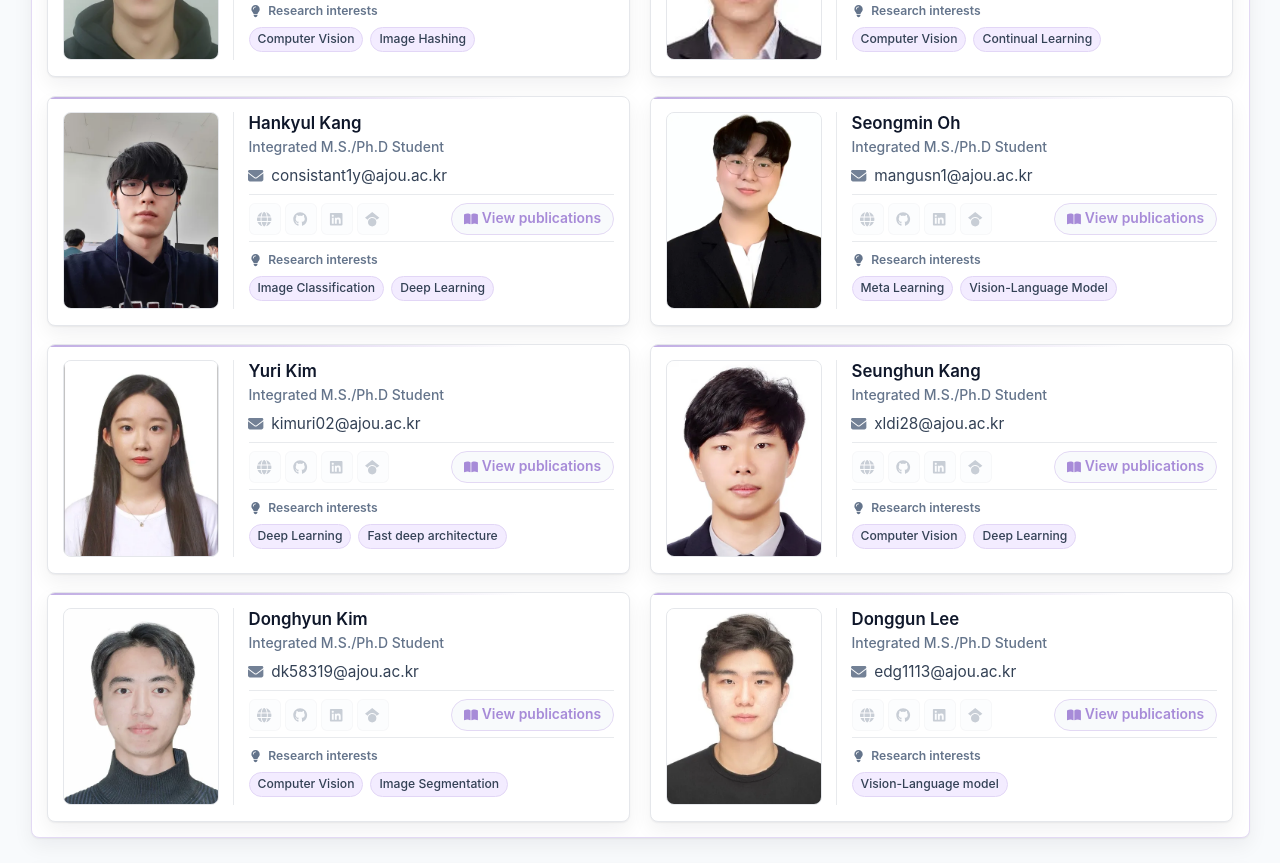
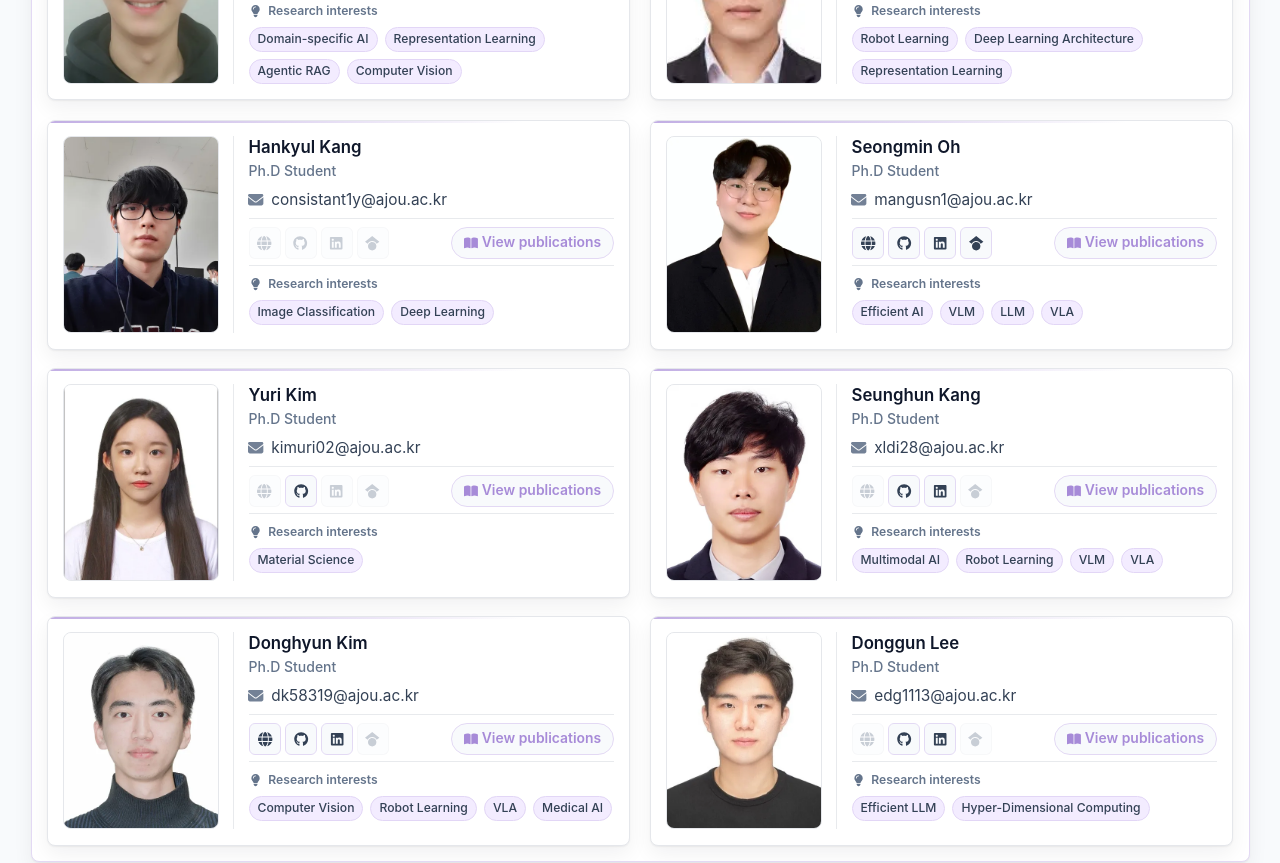
Before and after one commit to CVL-Lab/CVL-Lab.github.io, a React (Vite) app: page /people in a window 1280 px wide. Shown: the part 960-1823 px from the top of the page. Built offline with nearby package versions, Linux system fonts and the light colour scheme.

Commit message:
refactor: merge Integrated M.S./Ph.D into Ph.D section and sync member profiles

```diff
--- a/src/assets/dataset/people.json
+++ b/src/assets/dataset/people.json
@@ -3,7 +3,6 @@
         "schema_version": "2.0",
         "section_order": [
             "professor",
-            "integrated_mp",
             "phd",
             "master",
             "intern",
@@ -36,44 +35,50 @@
                 }
             }
         },
-        "integrated_mp": {
-            "title": "Integrated M.S and Ph.D",
+        "phd": {
+            "title": "Ph.D",
             "entries": {
                 "sungeun_kim": {
                     "order": 0,
                     "name": "Sungeun Kim",
-                    "position": "Integrated M.S./Ph.D Student",
+                    "position": "Ph.D Student",
                     "email": "kimsungeun@ajou.ac.kr",
                     "homepage": null,
-                    "research_interests": ["Computer Vision", "Image Hashing"],
+                    "research_interests": [
+                        "Domain-specific AI",
+                        "Representation Learning",
+                        "Agentic RAG",
+                        "Computer Vision"
+                    ],
                     "current_position": [],
                     "links": {
-                        "github": "https://github.com/sungeunkim",
+                        "github": "https://github.com/kim-sungeun",
                         "linkedin": null,
-                        "google_scholar": null
+                        "google_scholar": "https://scholar.google.com/citations?user=6PVnKQcAAAAJ&hl=ko"
                     }
                 },
                 "junhyeong_ko": {
                     "order": 1,
                     "name": "Junhyeong Ko",
-                    "position": "Integrated M.S./Ph.D Student",
+                    "position": "Ph.D Student",
                     "email": "threegopark@ajou.ac.kr",
                     "homepage": null,
                     "research_interests": [
-                        "Computer Vision",
-                        "Continual Learning"
+                        "Robot Learning",
+                        "Deep Learning Architecture",
+                        "Representation Learning"
                     ],
                     "current_position": [],
                     "links": {
                         "github": null,
                         "linkedin": null,
-                        "google_scholar": null
+                        "google_scholar": "https://scholar.google.com/citations?user=mu33PyQAAAAJ&hl=ko"
                     }
                 },
                 "hankyul_kang": {
                     "order": 2,
                     "name": "Hankyul Kang",
-                    "position": "Integrated M.S./Ph.D Student",
+                    "position": "Ph.D Student",
                     "email": "consistant1y@ajou.ac.kr",
                     "homepage": null,
                     "research_interests": [
@@ -90,33 +95,34 @@
                 "seongmin_oh": {
                     "order": 3,
                     "name": "Seongmin Oh",
-                    "position": "Integrated M.S./Ph.D Student",
+                    "position": "Ph.D Student",
                     "email": "mangusn1@ajou.ac.kr",
-                    "homepage": null,
+                    "homepage": "https://soonge.github.io/",
                     "research_interests": [
-                        "Meta Learning",
-                        "Vision-Language Model"
+                        "Efficient AI",
+                        "VLM",
+                        "LLM",
+                        "VLA"
                     ],
                     "current_position": [],
                     "links": {
-                        "github": null,
-                        "linkedin": null,
-                        "google_scholar": null
+                        "github": "https://github.com/SoongE",
+                        "linkedin": "https://www.linkedin.com/in/soonge",
+                        "google_scholar": "https://scholar.google.com/citations?user=dwOJaW8AAAAJ&hl=ko"
                     }
                 },
                 "yuri_kim": {
                     "order": 4,
                     "name": "Yuri Kim",
-                    "position": "Integrated M.S./Ph.D Student",
+                    "position": "Ph.D Student",
                     "email": "kimuri02@ajou.ac.kr",
                     "homepage": null,
                     "research_interests": [
-                        "Deep Learning",
-                        "Fast deep architecture"
+                        "Material Science"
                     ],
                     "current_position": [],
                     "links": {
-                        "github": null,
+                        "github": "https://github.com/K-glass",
                         "linkedin": null,
                         "google_scholar": null
                     }
@@ -124,53 +130,59 @@
                 "seunghun_kang": {
                     "order": 5,
                     "name": "Seunghun Kang",
-                    "position": "Integrated M.S./Ph.D Student",
+                    "position": "Ph.D Student",
                     "email": "xldi28@ajou.ac.kr",
                     "homepage": null,
-                    "research_interests": ["Computer Vision", "Deep Learning"],
+                    "research_interests": [
+                        "Multimodal AI",
+                        "Robot Learning",
+                        "VLM",
+                        "VLA"
+                    ],
                     "current_position": [],
                     "links": {
-                        "github": null,
-                        "linkedin": null,
+                        "github": "https://github.com/ddiyoung-x4",
+                        "linkedin": "https://www.linkedin.com/in/seunghun-kang-896800241",
                         "google_scholar": null
                     }
                 },
                 "donghyun_kim": {
                     "order": 6,
                     "name": "Donghyun Kim",
-                    "position": "Integrated M.S./Ph.D Student",
+                    "position": "Ph.D Student",
                     "email": "dk58319@ajou.ac.kr",
-                    "homepage": null,
+                    "homepage": "https://dh58319.github.io/",
                     "research_interests": [
                         "Computer Vision",
-                        "Image Segmentation"
+                        "Robot Learning",
+                        "VLA",
+                        "Medical AI"
                     ],
                     "current_position": [],
                     "links": {
-                        "github": null,
-                        "linkedin": null,
+                        "github": "https://github.com/dh58319",
+                        "linkedin": "https://www.linkedin.com/in/dh58319",
                         "google_scholar": null
                     }
                 },
                 "donggun_lee": {
                     "order": 7,
                     "name": "Donggun Lee",
-                    "position": "Integrated M.S./Ph.D Student",
+                    "position": "Ph.D Student",
                     "email": "edg1113@ajou.ac.kr",
                     "homepage": null,
-                    "research_interests": ["Vision-Language model"],
+                    "research_interests": [
+                        "Efficient LLM",
+                        "Hyper-Dimensional Computing"
+                    ],
                     "current_position": [],
                     "links": {
-                        "github": null,
-                        "linkedin": null,
+                        "github": "https://github.com/edg1113",
+                        "linkedin": "https://www.linkedin.com/in/edg1113",
                         "google_scholar": null
                     }
                 }
             }
-        },
-        "phd": {
-            "title": "Ph.D",
-            "entries": {}
         },
         "master": {
             "title": "M.S",
@@ -181,7 +193,10 @@
                     "position": "M.S Student",
                     "email": "sinssinej7@ajou.ac.kr",
                     "homepage": null,
-                    "research_interests": ["Deep Learning", "Image Generation"],
+                    "research_interests": [
+                        "Efficient LLM",
+                        "Mixture-of-Experts (MoE)"
+                    ],
                     "current_position": [],
                     "links": {
                         "github": null,
@@ -196,13 +211,15 @@
                     "email": "ndy10101@gmail.com",
                     "homepage": null,
                     "research_interests": [
-                        "Deep Learning",
-                        "Image Classification"
+                        "Efficient AI",
+                        "Robot Learning",
+                        "LLM",
+                        "VLA"
                     ],
                     "current_position": [],
                     "links": {
-                        "github": null,
-                        "linkedin": null,
+                        "github": "https://github.com/Dooyeoon/Dooyeoon",
+                        "linkedin": "https://www.linkedin.com/in/ndy10101/",
                         "google_scholar": null
                     }
                 },
@@ -230,13 +247,14 @@
                     "email": "ucy0303@ajou.ac.kr",
                     "homepage": null,
                     "research_interests": [
-                        "Deep Learning",
-                        "Image Classification"
+                        "Material Science",
+                        "Robot Learning",
+                        "VLA"
                     ],
                     "current_position": [],
                     "links": {
-                        "github": null,
-                        "linkedin": null,
+                        "github": "https://github.com/ChaeYoonUm",
+                        "linkedin": "https://www.linkedin.com/in/chaeyuneom/",
                         "google_scholar": null
                     }
                 },
@@ -246,11 +264,11 @@
                     "position": "M.S Student",
                     "email": "meansash@ajou.ac.kr",
                     "homepage": null,
-                    "research_interests": ["Computer Vision", "Medical Image"],
+                    "research_interests": ["Medical AI"],
                     "current_position": [],
                     "links": {
-                        "github": null,
-                        "linkedin": null,
+                        "github": "https://github.com/meansash",
+                        "linkedin": "https://www.linkedin.com/in/meansash",
                         "google_scholar": null
                     }
                 }
@@ -266,7 +284,7 @@
                     "email": "aleum433@gmail.com",
                     "homepage": null,
                     "research_interests": [
-                        "Deep-Learning"
+                        "Deep Learning"
                     ],
                     "current_position": [],
                     "links": {
@@ -282,7 +300,8 @@
                     "email": "tmddnjs5155@ajou.ac.kr",
                     "homepage": null,
                     "research_interests": [
-                        "Deep-Learning"
+                        "Robot Learning",
+                        "VLA"
                     ],
                     "current_position": [],
                     "links": {
@@ -298,7 +317,8 @@
                     "email": "baegom3@ajou.ac.kr",
                     "homepage": null,
                     "research_interests": [
-                        "Deep-Learning"
+                        "Computer Vision",
+                        "Medical AI"
                     ],
                     "current_position": [],
                     "links": {
@@ -314,11 +334,13 @@
                     "email": "jihoonpark22@ajou.ac.kr",
                     "homepage": null,
                     "research_interests": [
-                        "Deep-Learning"
+                        "Computer Vision",
+                        "Medical AI",
+                        "Image Segmentation"
                     ],
                     "current_position": [],
                     "links": {
-                        "github": null,
+                        "github": "https://github.com/whoonypark",
                         "linkedin": null,
                         "google_scholar": null
                     }
@@ -330,7 +352,8 @@
                     "email": "jbh3924@ajou.ac.kr",
                     "homepage": null,
                     "research_interests": [
-                        "Deep-Learning"
+                        "Quantization",
+                        "Finance AI"
                     ],
                     "current_position": [],
                     "links": {
@@ -379,7 +402,7 @@
                     "email": "qkrgustnq@gmail.com",
                     "homepage": null,
                     "research_interests": [],
-                    "current_position": [],
+                    "current_position": ["Not listesd"],
                     "links": {
                         "github": null,
                         "linkedin": null,
@@ -408,7 +431,7 @@
                     "email": "dollyin@ajou.ac.kr",
                     "homepage": null,
                     "research_interests": [],
-                    "current_position": [],
+                    "current_position": ["Not listesd"],
                     "links": {
                         "github": "https://github.com/sunkijoo",
                         "linkedin": null,
@@ -422,7 +445,7 @@
                     "email": "pyosh11@ajou.ac.kr",
                     "homepage": null,
                     "research_interests": [],
-                    "current_position": [],
+                    "current_position": ["Not listesd"],
                     "links": {
                         "github": null,
                         "linkedin": null,
@@ -436,7 +459,7 @@
                     "email": "gregorseifer@ajou.ac.kr",
                     "homepage": null,
                     "research_interests": [],
-                    "current_position": [],
+                    "current_position": ["Not listesd"],
                     "links": {
                         "github": null,
                         "linkedin": "https://www.linkedin.com/in/gregor-seifer/",
@@ -450,7 +473,7 @@
                     "email": "eaststst123@ajou.ac.kr",
                     "homepage": null,
                     "research_interests": [],
-                    "current_position": [],
+                    "current_position": ["Not listesd"],
                     "links": {
                         "github": null,
                         "linkedin": null,
@@ -464,7 +487,7 @@
                     "email": "euihakeg@ajou.ac.kr",
                     "homepage": null,
                     "research_interests": [],
-                    "current_position": [],
+                    "current_position": ["Not listesd"],
                     "links": {
                         "github": null,
                         "linkedin": null,
@@ -478,7 +501,7 @@
                     "email": "scott9601@ajou.ac.kr",
                     "homepage": null,
                     "research_interests": [],
-                    "current_position": [],
+                    "current_position": ["Not listesd"],
                     "links": {
                         "github": null,
                         "linkedin": null,
--- a/src/assets/images/people/people_image_index.js
+++ b/src/assets/images/people/people_image_index.js
@@ -35,7 +35,7 @@ const people_images = {
     "professor": {
         "jonbin_ryu": PeopleImage001,
     },
-    "integrated_mp": {
+    "phd": {
         "sungeun_kim": PeopleImage002,
         "junhyeong_ko": PeopleImage003,
         "hankyul_kang": PeopleImage004,
@@ -44,8 +44,6 @@ const people_images = {
         "seunghun_kang": PeopleImage007,
         "donghyun_kim": PeopleImage008,
         "donggun_lee": PeopleImage009,
-    },
-    "phd": {
     },
     "master": {
         "eunju_shin": PeopleImage010,
--- a/src/components/Nav.jsx
+++ b/src/components/Nav.jsx
@@ -353,8 +353,8 @@ export default function Nav() {
             sections: [
                 { label: "Professor", to: "/people#people-section-professor" },
                 {
-                    label: "Integrated M.S./Ph.D.",
-                    to: "/people#people-section-integrated_mp",
+                    label: "Ph.D.",
+                    to: "/people#people-section-phd",
                 },
                 { label: "Alumni", to: "/people#people-section-alumni" },
             ],
--- a/src/components/tabs/Home.Introduction.jsx
+++ b/src/components/tabs/Home.Introduction.jsx
@@ -14,18 +14,15 @@ const RESEARCH_FOCUS = [
 
 const buildIntroductionMediaMap = () => {
     const professorCount = getPeopleEntriesBySection("professor").length;
-    const integratedPhdCount =
-        getPeopleEntriesBySection("integrated_mp").length;
     const phdCount = getPeopleEntriesBySection("phd").length;
     const masterCount = getPeopleEntriesBySection("master").length;
     const internCount = getPeopleEntriesBySection("intern").length;
-    const totalPhdCount = integratedPhdCount + phdCount;
     const resourceSummary = getResearchResourceSummary();
 
     return {
         intro_group_photo: {
             title: "People",
-            description: `${professorCount} Professor, ${totalPhdCount} PhD, ${masterCount} MS, ${internCount} Interns`,
+            description: `${professorCount} Professor, ${phdCount} PhD, ${masterCount} MS, ${internCount} Interns`,
             to: "/people",
         },
         intro_meeting_room: {
--- a/src/components/tabs/People.jsx
+++ b/src/components/tabs/People.jsx
@@ -5,7 +5,7 @@ import { getPeopleSections } from "../../utils/peopleData";
 
 function People() {
     const sections = getPeopleSections();
-    const showResearch = new Set(["integrated_mp", "phd", "master", "intern"]);
+    const showResearch = new Set(["phd", "master", "intern"]);
     const showCurrentPosition = new Set(["alumni"]);
 
     return (
--- a/src/components/tabs/home/homeData.js
+++ b/src/components/tabs/home/homeData.js
@@ -21,14 +21,13 @@ import {
 
 const MEMBER_COUNT_GROUPS = [
     "professor",
-    "integrated_mp",
     "phd",
     "master",
     "intern",
     "alumni",
 ];
-const PREVIEW_GROUPS = ["integrated_mp", "phd", "master", "intern"];
-const SPOTLIGHT_GROUPS = ["professor", "integrated_mp", "master", "intern"];
+const PREVIEW_GROUPS = ["phd", "master", "intern"];
+const SPOTLIGHT_GROUPS = ["professor", "phd", "master", "intern"];
 
 const parseDateValue = (value) => {
     const normalized = typeof value === "string" ? value.trim() : "";
--- a/src/utils/peopleData.js
+++ b/src/utils/peopleData.js
@@ -3,7 +3,6 @@ import PEOPLE_IMAGES from "../assets/images/people/people_image_index";
 
 const FALLBACK_TITLES = {
     professor: "Professor",
-    integrated_mp: "Integrated M.S and Ph.D",
     phd: "Ph.D",
     master: "M.S",
     intern: "Intern",
```
Also changed, not shown: src/assets/images/people/optimized/manifest.generated.json (+8 -8 lines), 1 other file (tests, documents, lock files or other folders).
